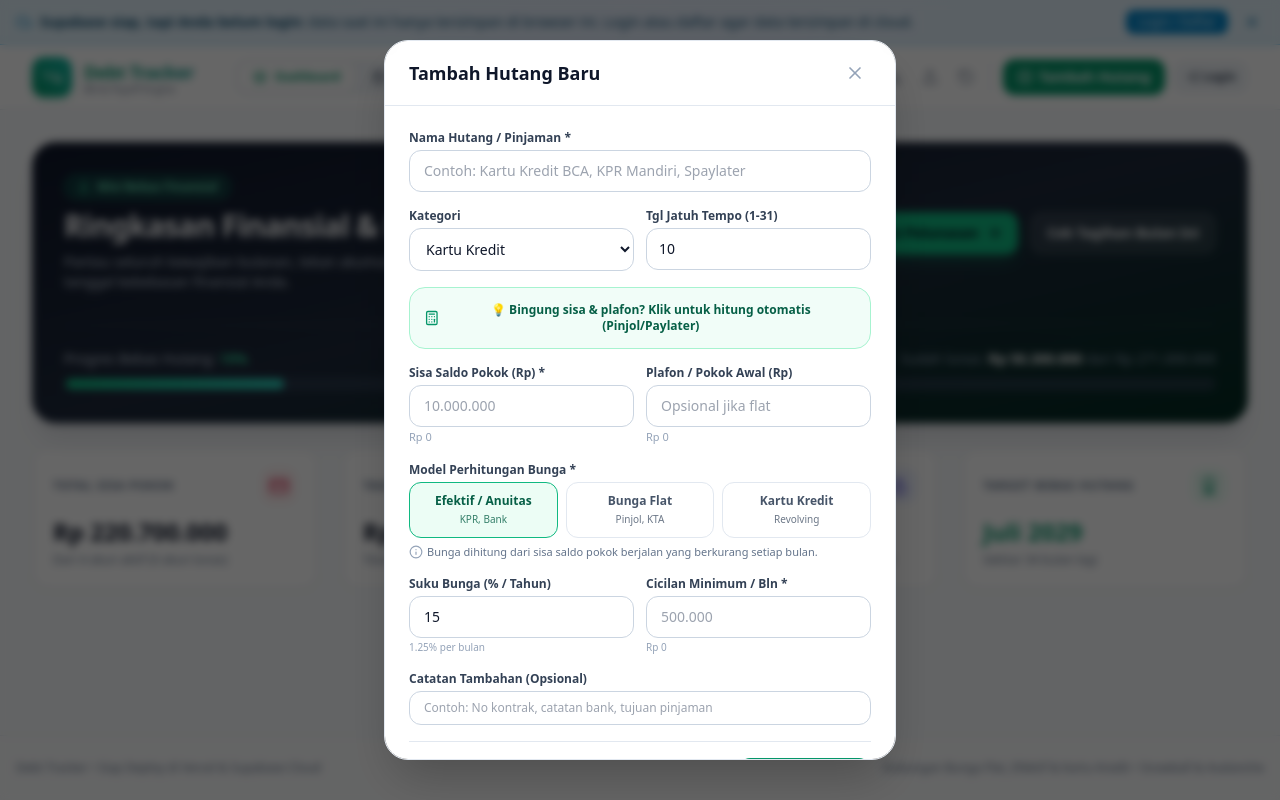
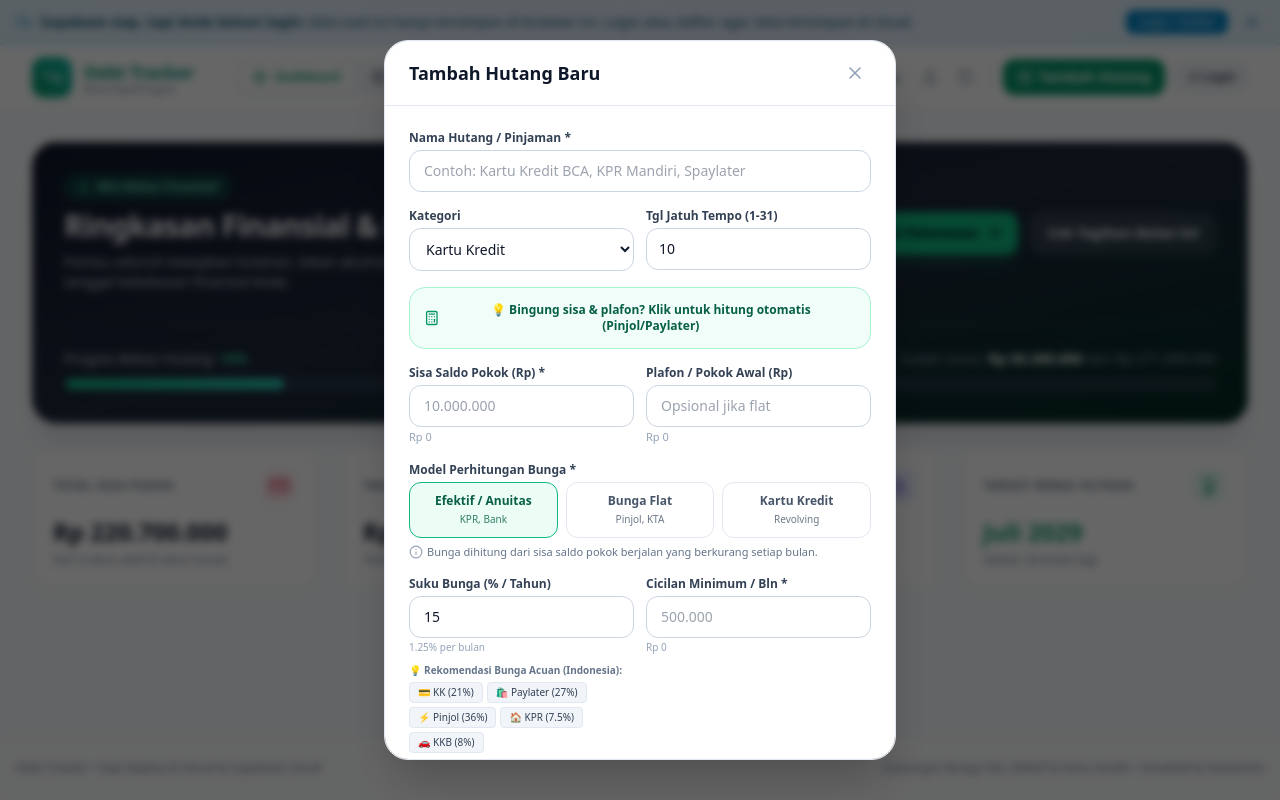
Before and after one commit to AlexanderAntonius/debt-tracker, a Next.js app: page / in a window 1280 px wide. Both pictures are taken after a click on the button "Tambah Hutang". Built offline with nearby package versions, Linux system fonts and the light colour scheme; no server answers.

Commit message:
feat: tambah rekomendasi bunga acuan otomatis & tombol preset cepat berdasarkan jenis hutang

```diff
--- a/src/components/DebtModal.tsx
+++ b/src/components/DebtModal.tsx
@@ -143,7 +143,32 @@ export const DebtModal: React.FC<DebtModalProps> = ({
               </label>
               <select
                 value={category}
-                onChange={(e) => setCategory(e.target.value as DebtCategory)}
+                onChange={(e) => {
+                  const newCat = e.target.value as DebtCategory;
+                  setCategory(newCat);
+                  // Otomatis rekomendasikan bunga & model untuk hutang baru
+                  if (!initialDebt) {
+                    if (newCat === 'credit_card') {
+                      setInterestRateStr('21');
+                      setInterestType('credit_card');
+                    } else if (newCat === 'paylater') {
+                      setInterestRateStr('27');
+                      setInterestType('flat');
+                    } else if (newCat === 'pinjol') {
+                      setInterestRateStr('36');
+                      setInterestType('flat');
+                    } else if (newCat === 'mortgage') {
+                      setInterestRateStr('7.5');
+                      setInterestType('effective');
+                    } else if (newCat === 'vehicle') {
+                      setInterestRateStr('8');
+                      setInterestType('flat');
+                    } else if (newCat === 'kta') {
+                      setInterestRateStr('14');
+                      setInterestType('flat');
+                    }
+                  }
+                }}
                 className="w-full px-3 py-2.5 rounded-xl border border-slate-300 dark:border-slate-600 bg-white dark:bg-slate-900 text-slate-900 dark:text-white text-sm focus:ring-2 focus:ring-emerald-500 focus:outline-none"
               >
                 <option value="credit_card">Kartu Kredit</option>
@@ -378,6 +403,65 @@ export const DebtModal: React.FC<DebtModalProps> = ({
               <span className="text-[10px] text-slate-400 block mt-0.5">
                 {(parseFloat(interestRateStr) / 12 || 0).toFixed(2)}% per bulan
               </span>
+
+              {/* Quick Preset Buttons */}
+              <div className="mt-2 space-y-1">
+                <span className="text-[10px] font-semibold text-slate-500 dark:text-slate-400 block">
+                  💡 Rekomendasi Bunga Acuan (Indonesia):
+                </span>
+                <div className="flex flex-wrap gap-1">
+                  <button
+                    type="button"
+                    onClick={() => {
+                      setInterestRateStr('21');
+                      setInterestType('credit_card');
+                    }}
+                    className="px-2 py-0.5 bg-slate-100 hover:bg-emerald-100 dark:bg-slate-700 dark:hover:bg-emerald-950 text-[10px] rounded border border-slate-200 dark:border-slate-600 text-slate-700 dark:text-slate-300 transition"
+                  >
+                    💳 KK (21%)
+                  </button>
+                  <button
+                    type="button"
+                    onClick={() => {
+                      setInterestRateStr('27');
+                      setInterestType('flat');
+                    }}
+                    className="px-2 py-0.5 bg-slate-100 hover:bg-emerald-100 dark:bg-slate-700 dark:hover:bg-emerald-950 text-[10px] rounded border border-slate-200 dark:border-slate-600 text-slate-700 dark:text-slate-300 transition"
+                  >
+                    🛍️ Paylater (27%)
+                  </button>
+                  <button
+                    type="button"
+                    onClick={() => {
+                      setInterestRateStr('36');
+                      setInterestType('flat');
+                    }}
+                    className="px-2 py-0.5 bg-slate-100 hover:bg-emerald-100 dark:bg-slate-700 dark:hover:bg-emerald-950 text-[10px] rounded border border-slate-200 dark:border-slate-600 text-slate-700 dark:text-slate-300 transition"
+                  >
+                    ⚡ Pinjol (36%)
+                  </button>
+                  <button
+                    type="button"
+                    onClick={() => {
+                      setInterestRateStr('7.5');
+                      setInterestType('effective');
+                    }}
+                    className="px-2 py-0.5 bg-slate-100 hover:bg-emerald-100 dark:bg-slate-700 dark:hover:bg-emerald-950 text-[10px] rounded border border-slate-200 dark:border-slate-600 text-slate-700 dark:text-slate-300 transition"
+                  >
+                    🏠 KPR (7.5%)
+                  </button>
+                  <button
+                    type="button"
+                    onClick={() => {
+                      setInterestRateStr('8');
+                      setInterestType('flat');
+                    }}
+                    className="px-2 py-0.5 bg-slate-100 hover:bg-emerald-100 dark:bg-slate-700 dark:hover:bg-emerald-950 text-[10px] rounded border border-slate-200 dark:border-slate-600 text-slate-700 dark:text-slate-300 transition"
+                  >
+                    🚗 KKB (8%)
+                  </button>
+                </div>
+              </div>
             </div>
 
             <div>
```
